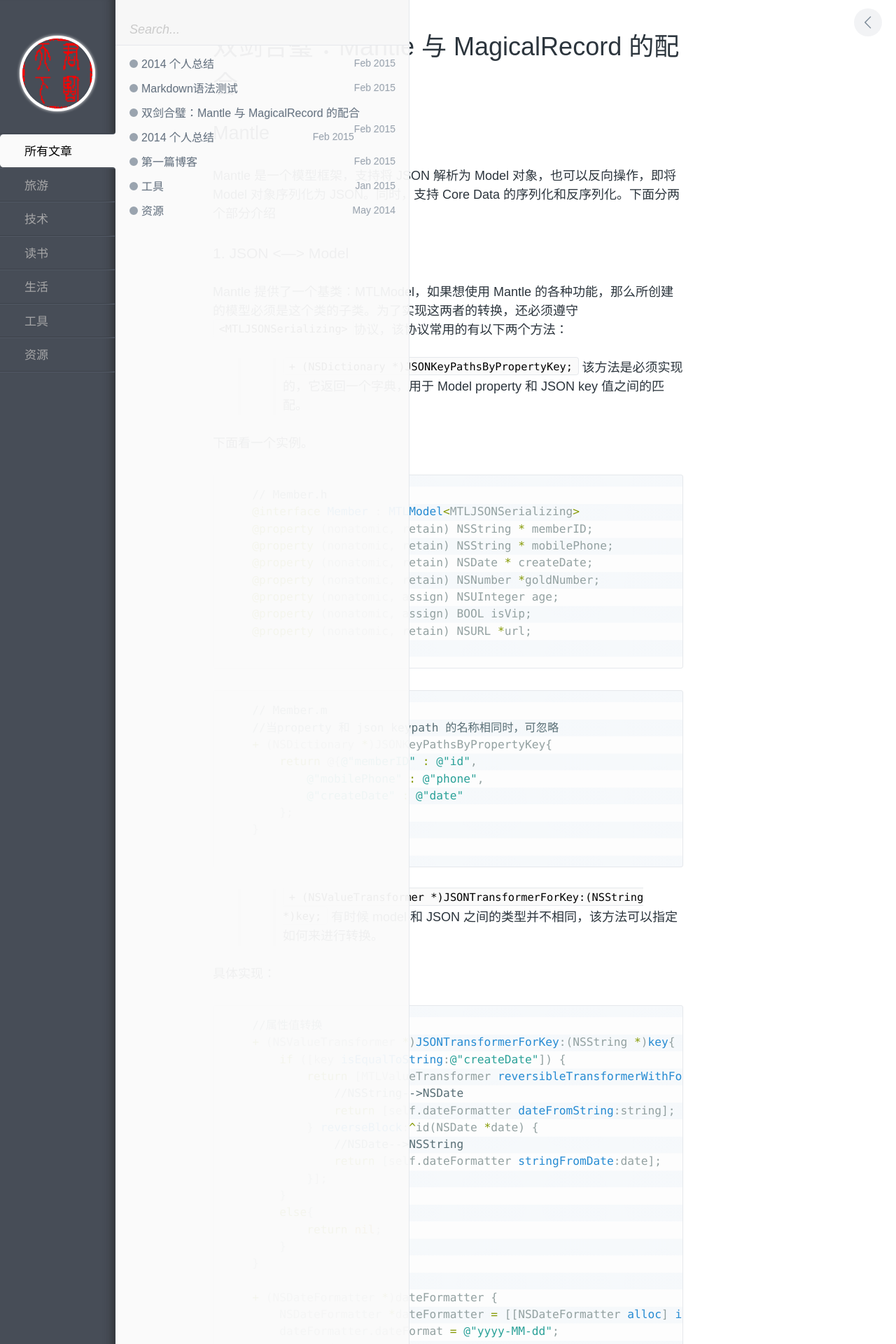
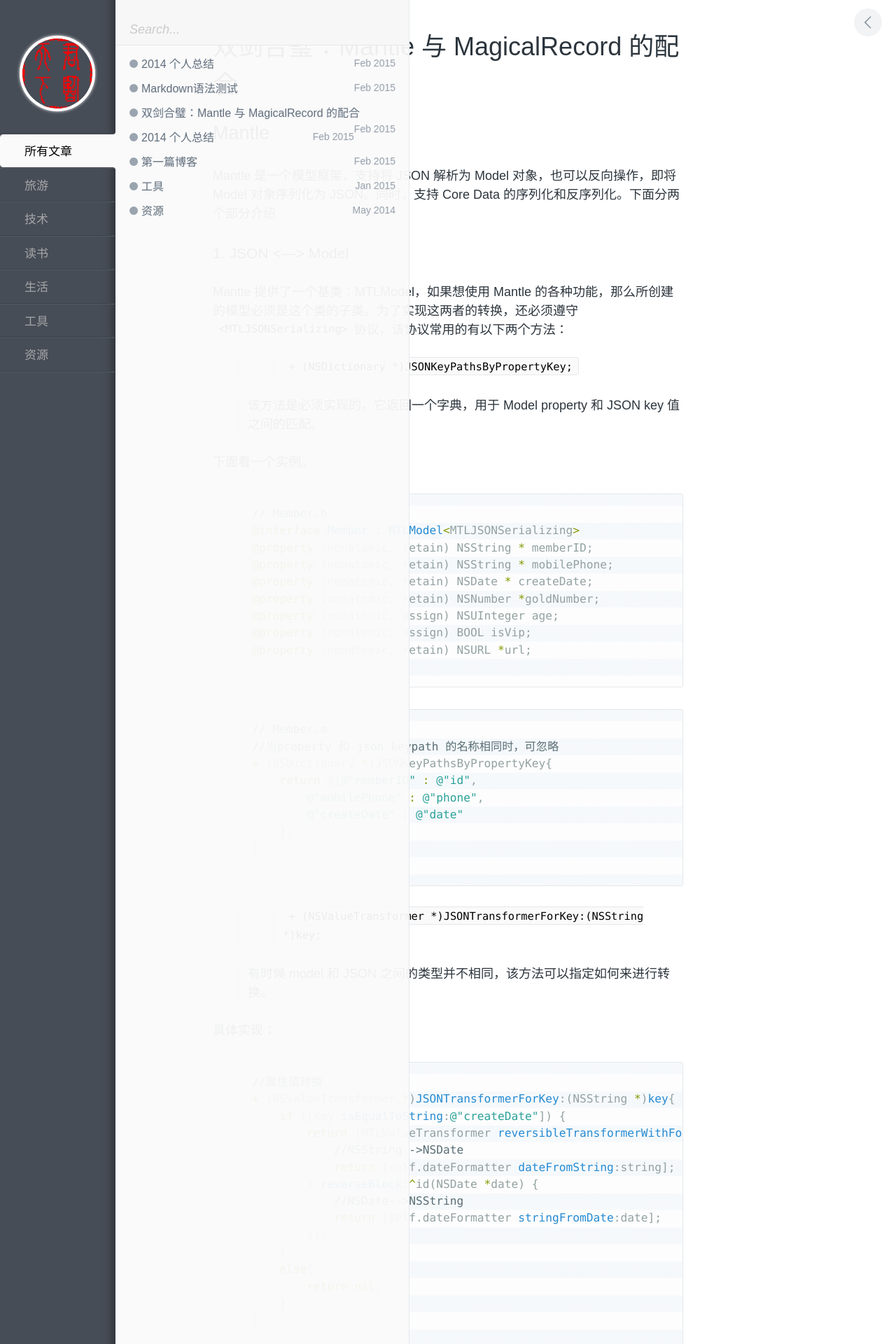
Before and after one commit to kingstal/kingstal.github.io, a Jekyll site: the page built from _posts/2015-02-09-tech-iOS-Mantle-MagicalRecord.md, in a window 1280 px wide. Shown: the top 1920 px of the page at 70% size. Built offline with Jekyll 4.4.1, drawn with Linux system fonts in a browser that asks for light colours; comment, search, counter and statistics services are not loaded; some of the changed text lies outside the part shown.

```diff
--- a/_posts/2015-02-09-tech-iOS-Mantle-MagicalRecord.md
+++ b/_posts/2015-02-09-tech-iOS-Mantle-MagicalRecord.md
@@ -8,13 +8,14 @@ description: Mantle 用于 JSON 和 Model 之间的转换，而 MagicalRecord
 ---
 
 
-# Mantle
+## Mantle
 Mantle 是一个模型框架，支持将 JSON 解析为 Model 对象，也可以反向操作，即将 Model 对象序列化为 JSON。同时，支持 Core  Data 的序列化和反序列化。下面分两个部分介绍
 
 ### 1. JSON <---> Model
 Mantle 提供了一个基类：MTLModel，如果想使用 Mantle 的各种功能，那么所创建的模型必须是这个类的子类。为了实现这两者的转换，还必须遵守`<MTLJSONSerializing>`协议，该协议常用的有以下两个方法：
 
 > > `+ (NSDictionary *)JSONKeyPathsByPropertyKey;`
+
 > 该方法是必须实现的，它返回一个字典，用于 Model property 和 JSON key 值之间的匹配。
 
 下面看一个实例。
@@ -49,6 +50,7 @@ Mantle 提供了一个基类：MTLModel，如果想使用 Mantle 的各种功能
 
 
 > > `+ (NSValueTransformer *)JSONTransformerForKey:(NSString *)key;`
+
 > 有时候 model 和 JSON 之间的类型并不相同，该方法可以指定如何来进行转换。
 
 具体实现：
@@ -173,7 +175,7 @@ Mantle提供了一个专门操作Core Data的协议`<MTLManagedObjectSerializing
 
 
 
-# MagicalRecord
+## MagicalRecord
 
 
 
```
